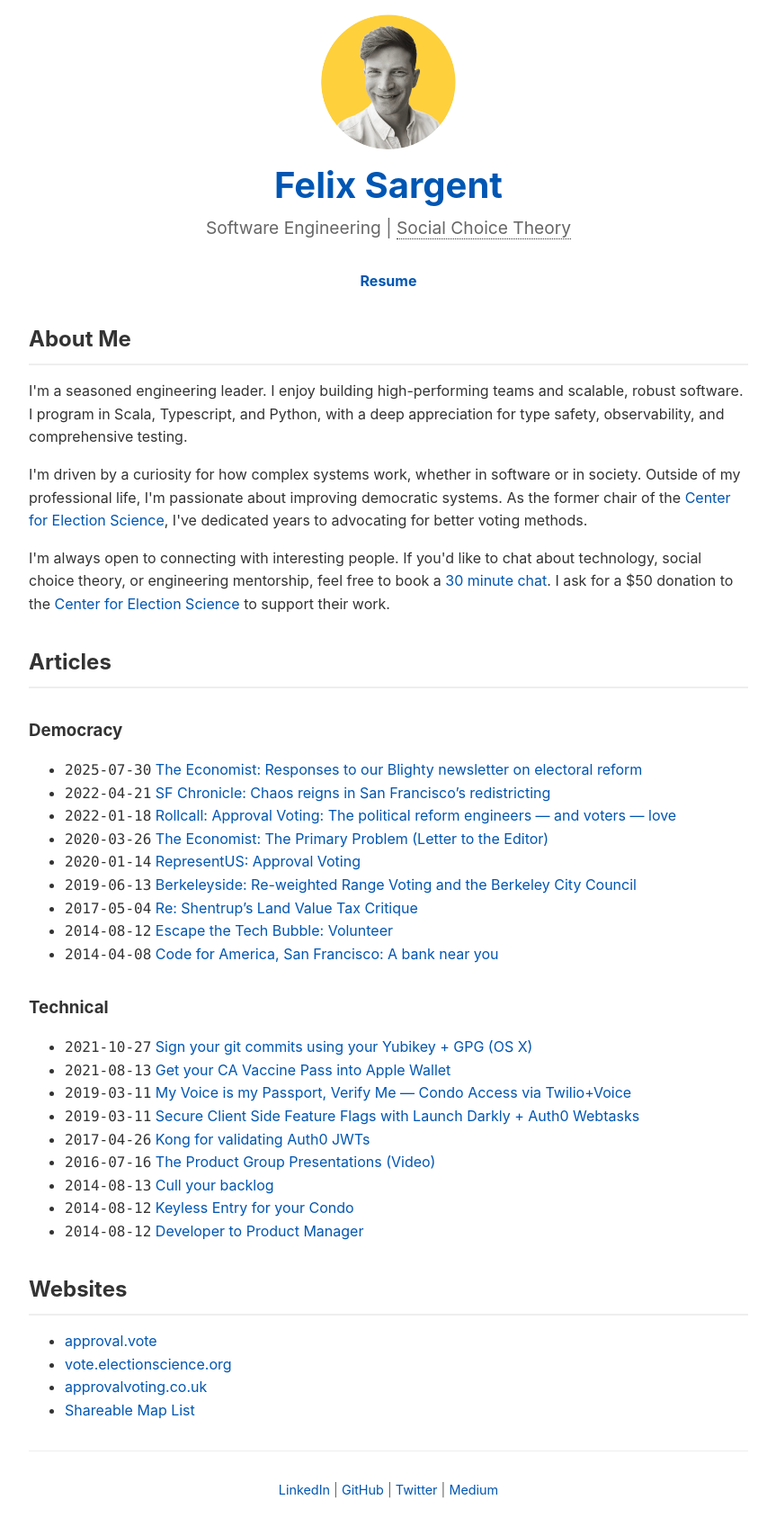
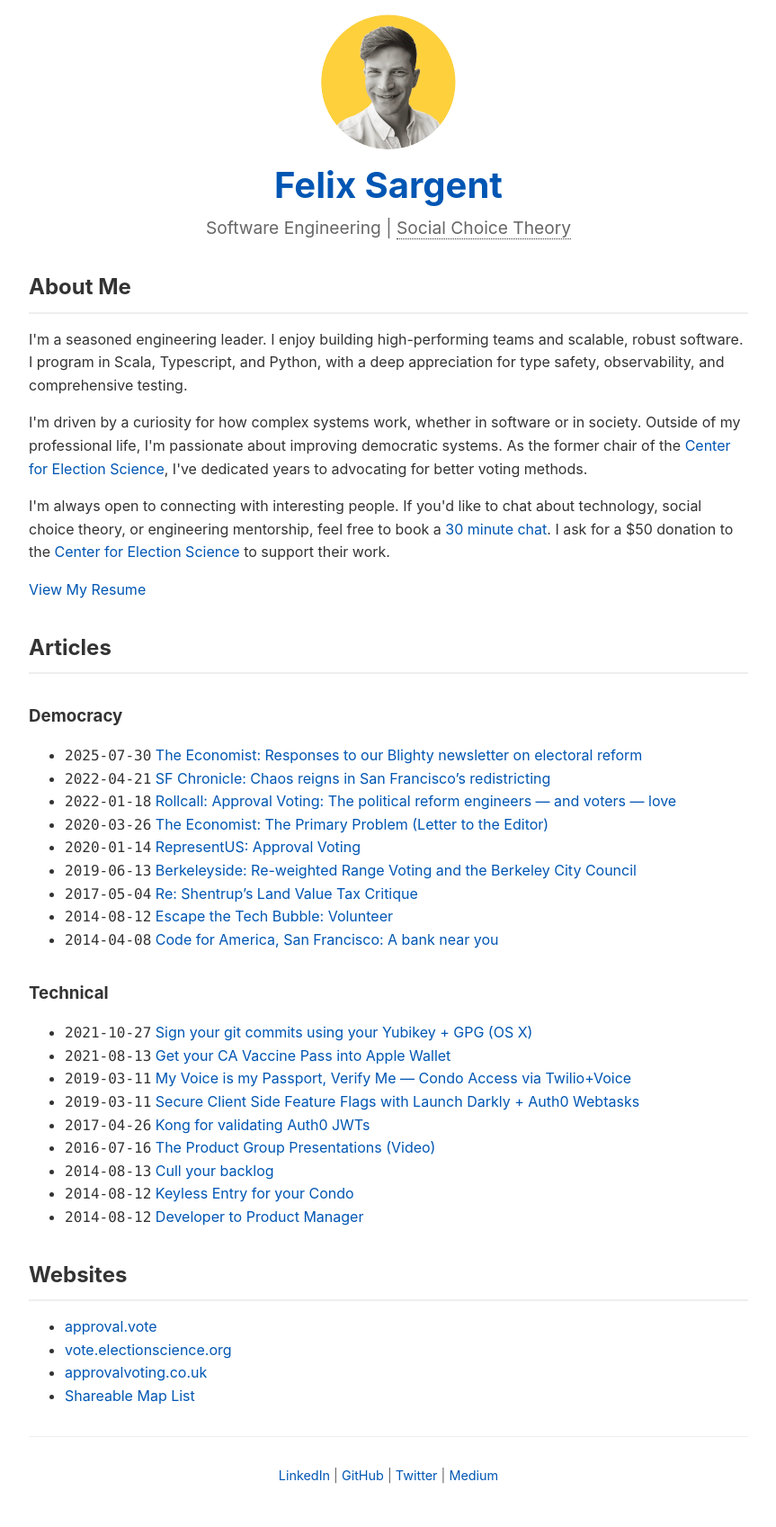
Before and after one commit to fsargent/fsargent.github.io, a Jekyll site: the page built from index.html, in a window 1280 px wide. Shown: the whole page at 90% size, without its empty margins (208-1071 px from the left). Built offline with Jekyll 4.4.1, drawn with Linux system fonts in a browser that asks for light colours.

Commit message:
Add resume link to homepage, remove conditional navigation for resume.

```diff
--- a/_layouts/default.html
+++ b/_layouts/default.html
@@ -38,11 +38,7 @@
                 <p>Software Engineering | <span class="tooltip" title="Social choice theory is a branch of welfare economics that extends the theory of rational choice to collective decision-making.">Social Choice Theory</span></p>
             </div>
         </header>
-        <nav>
-            {% if page.url != '/resume/' %}
-                <a href="/resume/">Resume</a>
-            {% endif %}
-        </nav>
+
 
         {{ content }}
 
--- a/index.html
+++ b/index.html
@@ -12,6 +12,9 @@ title: Home
     </p>
     <p>
         I'm always open to connecting with interesting people. If you'd like to chat about technology, social choice theory, or engineering mentorship, feel free to book a <a href="https://tidycal.com/felix.sargent">30 minute chat</a>. I ask for a $50 donation to the <a href="https://electionscience.org">Center for Election Science</a> to support their work.
+    </p>
+    <p>
+        <a href="/resume/" class="resume-link">View My Resume</a>
     </p>
 </section>
 <section id="articles">
```
